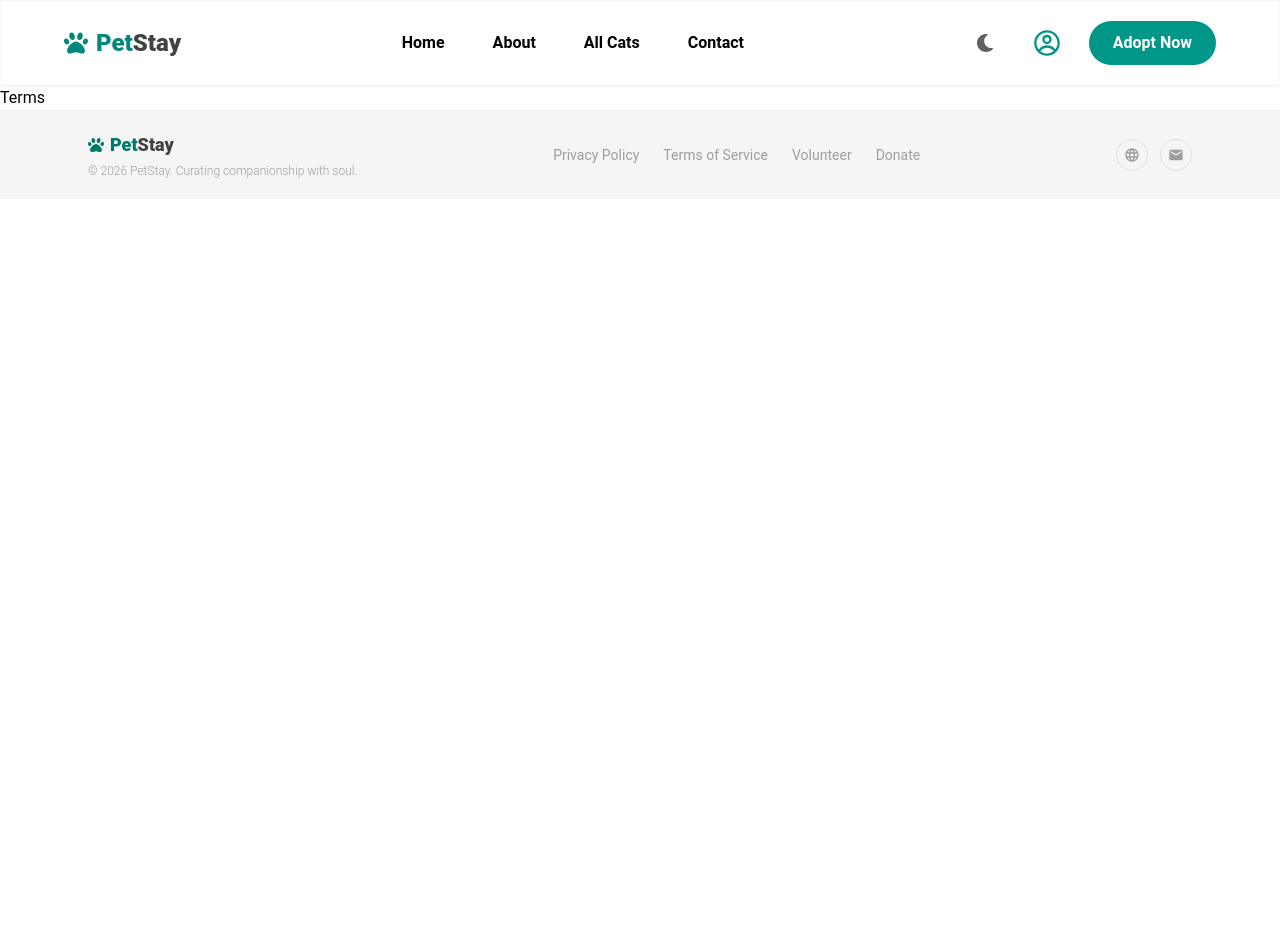
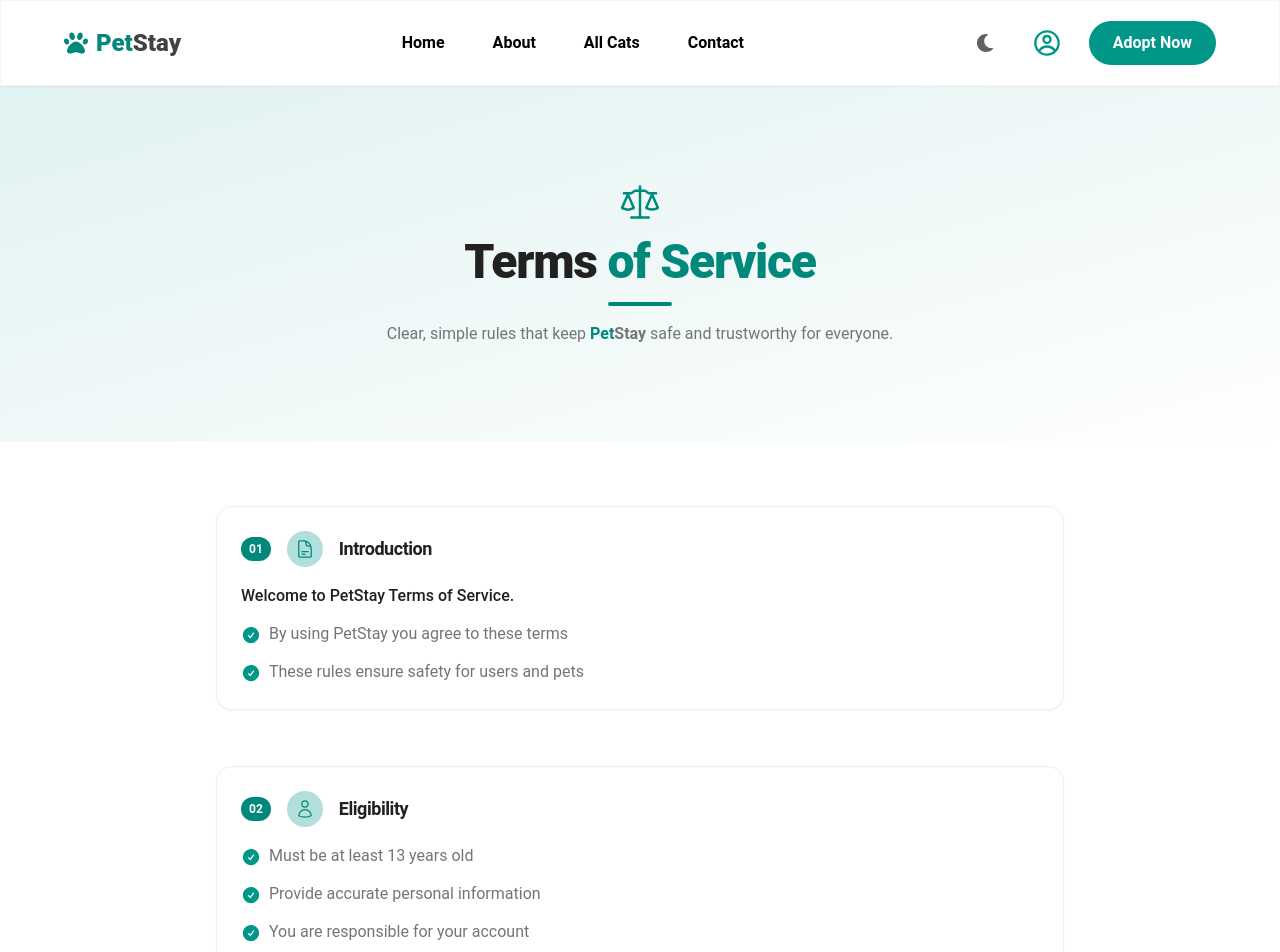
Before and after one commit to MOsaber22/Pet-Stay, a React (Vite) app: page /terms in a window 1280 px wide. Shown: the top 952 px of the page. Before the commit the page ends 800 px from the top, so only its background shows below. Built offline with nearby package versions, Linux system fonts and the light colour scheme.

Commit message:
update Privacy and finish Terms Page

```diff
--- a/src/pages/Privacy-Policy/Privcy.jsx
+++ b/src/pages/Privacy-Policy/Privcy.jsx
@@ -15,8 +15,8 @@ import {
 } from "react-icons/hi2";
 
 const CheckItem = ({ children }) => (
-  <div className="flex items-start gap-2 text-gray-600 text-base">
-    <span className="text-teal-500 font-bold">✔</span>
+  <div className="flex items-start gap-2 text-gray-600 text-base hover:translate-x-1 transition">
+    <span className="text-teal-600 text-lg">✔</span>
     {children}
   </div>
 );
@@ -28,14 +28,8 @@ const sections = [
     icon: HiOutlineDocumentText,
     title: "Introduction",
     content: (
-      <div className="space-y-2">
-        <CheckItem>
-          <span>
-            Welcome to{" "}
-            <span className="text-teal-600 font-bold">Pet</span>
-            <span className="font-bold">Stay</span>
-          </span>
-        </CheckItem>
+      <div className="space-y-3">
+        <CheckItem>Welcome to PetStay</CheckItem>
         <CheckItem>Your privacy is important to us</CheckItem>
         <CheckItem>You agree to this policy by using our services</CheckItem>
       </div>
@@ -47,7 +41,7 @@ const sections = [
     icon: HiOutlineUser,
     title: "Information We Collect",
     content: (
-      <div className="space-y-2">
+      <div className="space-y-3">
         <CheckItem>Full name, email, phone</CheckItem>
         <CheckItem>Pet details (age, breed, photos)</CheckItem>
         <CheckItem>Account data</CheckItem>
@@ -61,7 +55,7 @@ const sections = [
     icon: HiOutlineHeart,
     title: "How We Use Your Info",
     content: (
-      <div className="space-y-2">
+      <div className="space-y-3">
         <CheckItem>Manage accounts</CheckItem>
         <CheckItem>Connect adopters</CheckItem>
         <CheckItem>Improve services</CheckItem>
@@ -74,7 +68,7 @@ const sections = [
     icon: HiOutlineShare,
     title: "Sharing",
     content: (
-      <div className="space-y-2">
+      <div className="space-y-3">
         <div className="flex items-center gap-2 text-teal-700 font-semibold">
           <HiOutlineLockClosed className="w-5 h-5" />
           We do not sell your data
@@ -89,7 +83,7 @@ const sections = [
     icon: HiOutlineCake,
     title: "Cookies",
     content: (
-      <div className="space-y-2">
+      <div className="space-y-3">
         <CheckItem>Used for sessions</CheckItem>
         <CheckItem>Used for analytics</CheckItem>
       </div>
@@ -101,7 +95,7 @@ const sections = [
     icon: HiOutlineLockClosed,
     title: "Security",
     content: (
-      <div className="space-y-2">
+      <div className="space-y-3">
         <CheckItem>We protect your data</CheckItem>
         <CheckItem>No system is 100% secure</CheckItem>
       </div>
@@ -120,7 +114,7 @@ const sections = [
     icon: HiOutlineFingerPrint,
     title: "Your Rights",
     content: (
-      <div className="space-y-2">
+      <div className="space-y-3">
         <CheckItem>Access your data</CheckItem>
         <CheckItem>Edit your data</CheckItem>
         <CheckItem>Delete your account</CheckItem>
@@ -132,27 +126,21 @@ const sections = [
     number: "09",
     icon: HiOutlineFaceSmile,
     title: "Children's Privacy",
-    content: (
-      <CheckItem>Not intended for users under 13</CheckItem>
-    ),
+    content: <CheckItem>Not intended for users under 13</CheckItem>,
   },
   {
     id: "links",
     number: "10",
     icon: HiOutlineLink,
     title: "Third-Party Links",
-    content: (
-      <CheckItem>We are not responsible for external websites</CheckItem>
-    ),
+    content: <CheckItem>We are not responsible for external websites</CheckItem>,
   },
   {
     id: "changes",
     number: "11",
     icon: HiOutlineDocumentText,
     title: "Changes",
-    content: (
-      <CheckItem>Policy may be updated anytime</CheckItem>
-    ),
+    content: <CheckItem>Policy may be updated anytime</CheckItem>,
   },
 ];
 
@@ -160,31 +148,39 @@ function Privacy() {
   return (
     <div className="bg-white min-h-screen">
 
-      <section className="py-20 bg-gradient-to-br from-teal-50 to-white text-center">
+      <section className="py-24 bg-gradient-to-br from-teal-50 to-white text-center">
         <HiOutlineShieldCheck className="mx-auto w-10 h-10 text-teal-600 mb-4" />
-        <h1 className="text-5xl font-extrabold text-gray-800">
+        <h1 className="text-5xl font-extrabold text-gray-900 tracking-tight">
           Privacy <span className="text-teal-600">Policy</span>
         </h1>
-        <p className="text-gray-500 mt-4 text-base">
-          Your trust matters to us at PetStay.
+        <div className="w-16 h-1 bg-teal-600 mx-auto mt-4 rounded"></div>
+        <p className="text-gray-600 mt-4 text-base max-w-xl mx-auto leading-relaxed">
+          Your trust matters to us at
+          <span className="text-teal-600 font-bold"> Pet</span>
+          <span className="font-bold">Stay</span>
         </p>
       </section>
 
-      <main className="max-w-4xl mx-auto px-6 py-16 space-y-12">
+
+      <main className="max-w-4xl mx-auto px-6 py-16 space-y-14">
         {sections.map((s) => {
           const Icon = s.icon;
           return (
             <section
               key={s.id}
               id={s.id}
-              className="border-l-4 border-teal-500 pl-6"
+              className="bg-white even:bg-gray-50/40 border border-gray-200 rounded-2xl p-6 shadow-sm hover:shadow-lg hover:-translate-y-1 transition-all duration-300 group"
             >
-              <div className="flex items-center gap-3 mb-3">
-                <span className="text-xs bg-teal-100 text-teal-800 px-2 py-1 rounded">
+              <div className="flex items-center gap-4 mb-4">
+                <span className="text-xs bg-teal-600 text-white font-bold rounded-full px-2.5 py-1 shadow-sm">
                   {s.number}
                 </span>
-                <Icon className="w-5 h-5 text-teal-500" />
-                <h2 className="text-base font-bold text-gray-800">
+
+                <div className="bg-teal-100 p-2.5 rounded-full group-hover:bg-teal-200 transition">
+                  <Icon className="w-5 h-5 text-teal-600" />
+                </div>
+
+                <h2 className="text-lg font-bold text-gray-900 tracking-tight">
                   {s.title}
                 </h2>
               </div>
@@ -194,21 +190,18 @@ function Privacy() {
           );
         })}
 
-        <section
-          id="contact"
-          className="bg-teal-50 rounded-2xl p-6 text-center"
-        >
+        <section className="bg-teal-50 border border-teal-200 shadow-sm rounded-2xl p-8 text-center">
           <HiOutlineEnvelope className="mx-auto w-6 h-6 text-teal-600 mb-3" />
-          <h2 className="text-base font-bold text-gray-800 mb-2">
+          <h2 className="text-lg font-bold text-gray-900 mb-2">
             Contact Us
           </h2>
-          <p className="text-gray-600 text-base mb-4">
+          <p className="text-gray-600 mb-5">
             Have questions? Reach out anytime.
           </p>
 
           <Link
             to="/contact"
-            className="bg-teal-600 text-white px-6 py-2 rounded-full text-base"
+            className="bg-teal-600 hover:bg-teal-700 active:scale-95 transition-all text-white px-6 py-2 rounded-full text-sm font-medium"
           >
             Contact Us
           </Link>
@@ -217,4 +210,5 @@ function Privacy() {
     </div>
   );
 }
-export default Privacy
+
+export default Privacy;
--- a/src/pages/Terms-of-Service/Terms.jsx
+++ b/src/pages/Terms-of-Service/Terms.jsx
@@ -1,9 +1,201 @@
-import React from 'react'
+import { Link } from "react-router-dom";
+import {
+  HiOutlineDocumentText,
+  HiOutlineUser,
+  HiOutlineHeart,
+  HiOutlineExclamationTriangle,
+  HiOutlineClipboardDocumentList,
+  HiOutlineXCircle,
+  HiOutlineClock,
+  HiOutlineEnvelope,
+  HiCheckCircle,
+} from "react-icons/hi2";
+import { GoLaw } from "react-icons/go";
 
-const Terms = () => {
+const Check = () => (
+  <HiCheckCircle className="w-5 h-5 text-teal-500 mt-1 shrink-0" />
+);
+
+const sections = [
+  {
+    id: "intro",
+    number: "01",
+    icon: HiOutlineDocumentText,
+    title: "Introduction",
+    content: (
+      <div className="space-y-3 text-gray-600 text-base leading-relaxed">
+        <p className="text-gray-900 font-medium">
+          Welcome to PetStay Terms of Service.
+        </p>
+
+        <ul className="space-y-3">
+          <li className="flex gap-2"><Check /> By using PetStay you agree to these terms</li>
+          <li className="flex gap-2"><Check /> These rules ensure safety for users and pets</li>
+        </ul>
+      </div>
+    ),
+  },
+
+  {
+    id: "eligibility",
+    number: "02",
+    icon: HiOutlineUser,
+    title: "Eligibility",
+    content: (
+      <ul className="space-y-3 text-gray-600 leading-relaxed">
+        <li className="flex gap-2"><Check /> Must be at least 13 years old</li>
+        <li className="flex gap-2"><Check /> Provide accurate personal information</li>
+        <li className="flex gap-2"><Check /> You are responsible for your account</li>
+      </ul>
+    ),
+  },
+
+  {
+    id: "responsibilities",
+    number: "03",
+    icon: HiOutlineClipboardDocumentList,
+    title: "User Responsibilities",
+    content: (
+      <div className="space-y-3">
+        <div className="bg-teal-50 hover:bg-teal-100 transition hover:shadow-lg border border-teal-200 rounded-xl p-4 text-teal-800 text-sm font-medium">
+          Use PetStay respectfully and ethically at all times.
+        </div>
+
+        <ul className="space-y-3 text-gray-600 leading-relaxed">
+          <li className="flex gap-2"><Check /> No fake or misleading content</li>
+          <li className="flex gap-2"><Check /> Respect all users</li>
+          <li className="flex gap-2"><Check /> No illegal activity</li>
+        </ul>
+      </div>
+    ),
+  },
+
+  {
+    id: "adoption",
+    number: "04",
+    icon: HiOutlineHeart,
+    title: "Pet Adoption Rules",
+    content: (
+      <ul className="space-y-3 text-gray-600 leading-relaxed">
+        <li className="flex gap-2"><Check /> Adoption is not guaranteed</li>
+        <li className="flex gap-2"><Check /> Final decision is by owner or shelter</li>
+        <li className="flex gap-2"><Check /> We are not responsible after adoption</li>
+      </ul>
+    ),
+  },
+
+  {
+    id: "prohibited",
+    number: "05",
+    icon: HiOutlineXCircle,
+    title: "Prohibited Activities",
+    content: (
+      <ul className="space-y-3 text-gray-600 leading-relaxed">
+        <li className="flex gap-2"><Check /> Fake accounts or impersonation</li>
+        <li className="flex gap-2"><Check /> Spam or advertisements</li>
+        <li className="flex gap-2"><Check /> Harmful animal content</li>
+        <li className="flex gap-2"><Check /> Attempting to hack system</li>
+      </ul>
+    ),
+  },
+
+  {
+    id: "liability",
+    number: "06",
+    icon: HiOutlineExclamationTriangle,
+    title: "Limitation of Liability",
+    content: (
+      <ul className="space-y-3 text-gray-600 leading-relaxed">
+        <li className="flex gap-2"><Check /> No guarantee of adoption outcomes</li>
+        <li className="flex gap-2"><Check /> No responsibility for user interactions</li>
+        <li className="flex gap-2"><Check /> No liability for misuse or damage</li>
+      </ul>
+    ),
+  },
+
+  {
+    id: "changes",
+    number: "07",
+    icon: HiOutlineClock,
+    title: "Changes to Terms",
+    content: (
+      <div className="space-y-3">
+        <div className="bg-yellow-50  border border-yellow-200 rounded-xl p-4 text-yellow-800 text-sm">
+          These terms may be updated at any time without prior notice.
+        </div>
+
+        <ul className="space-y-3 text-gray-600 leading-relaxed">
+          <li className="flex gap-2"><Check /> Continued use means acceptance of updates</li>
+        </ul>
+      </div>
+    ),
+  },
+];
+
+function Terms() {
   return (
-    <div>Terms</div>
-  )
+    <div className="bg-white min-h-screen">
+      <section className="py-24 bg-gradient-to-br from-teal-50 to-white text-center">
+        <GoLaw className="mx-auto w-10 h-10 text-teal-600 mb-4" />
+        <h1 className="text-5xl font-extrabold text-gray-900 tracking-tight">
+          Terms <span className="text-teal-600">of Service</span>
+        </h1>
+        <div className="w-16 h-1 bg-teal-600 mx-auto mt-4 rounded"></div>
+        <p className="text-gray-600 mt-4 text-base max-w-xl mx-auto">
+          Clear, simple rules that keep <span className="text-teal-600 font-bold">Pet</span><span className="font-bold">Stay</span> safe and trustworthy for everyone.
+        </p>
+      </section>
+
+      <main className="max-w-4xl mx-auto px-6 py-16 space-y-14">
+        {sections.map((s) => {
+          const Icon = s.icon;
+
+          return (
+            <section
+              key={s.id}
+              id={s.id}
+              className="group bg-white border border-gray-200 rounded-2xl p-6 shadow-sm hover:shadow-lg hover:-translate-y-1 transition-all duration-300"
+            >
+
+              <div className="flex items-center gap-4 mb-4">
+                <span className="text-xs bg-teal-600 text-white font-bold rounded-full px-2 py-1 shadow-sm">
+                  {s.number}
+                </span>
+
+              <div className="bg-teal-100 p-2 rounded-full transition-all duration-300 group-hover:bg-teal-200 ">
+                <Icon className="w-5 h-5 text-teal-600 transition-colors duration-300 group-hover:text-teal-700" />
+              </div>
+
+                <h2 className="text-lg font-bold text-gray-900 tracking-tight">
+                  {s.title}
+                </h2>
+              </div>
+
+              {s.content}
+            </section>
+          );
+        })}
+
+          <section className="bg-teal-50 border border-teal-200 shadow-sm rounded-2xl p-8 text-center">
+          <HiOutlineEnvelope className="mx-auto w-6 h-6 text-teal-600 mb-3" />
+
+          <h2 className="text-lg font-bold text-gray-900 mb-2">
+            Need Help?
+          </h2>
+
+          <p className="text-gray-600 mb-5">
+            Contact us anytime for questions about these terms.
+          </p>
+
+          <Link
+            to="/contact"
+            className="bg-teal-600 hover:bg-teal-700 active:scale-95 transition-all text-white px-6 py-2 rounded-full text-sm font-medium "
+          >
+            Contact Support
+          </Link>
+        </section>
+      </main>
+    </div>
+  );
 }
-
 export default Terms
```
